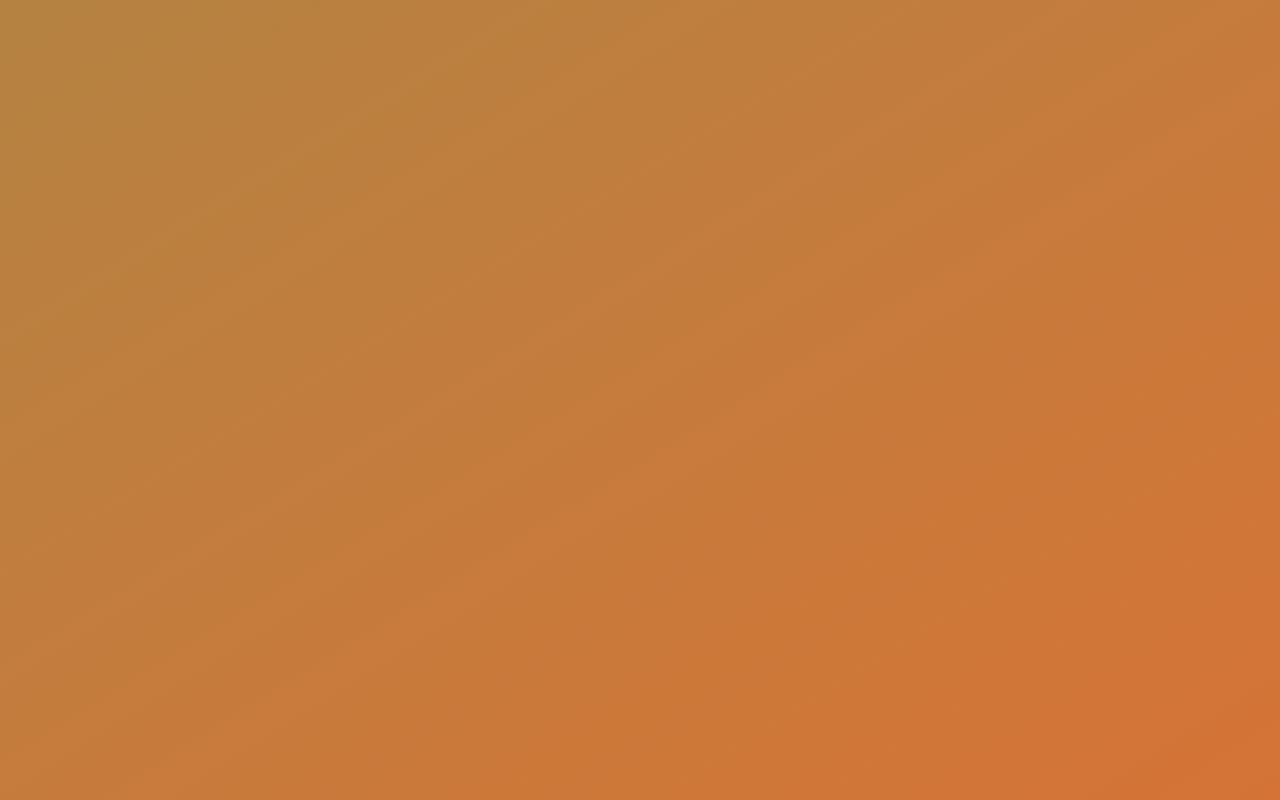
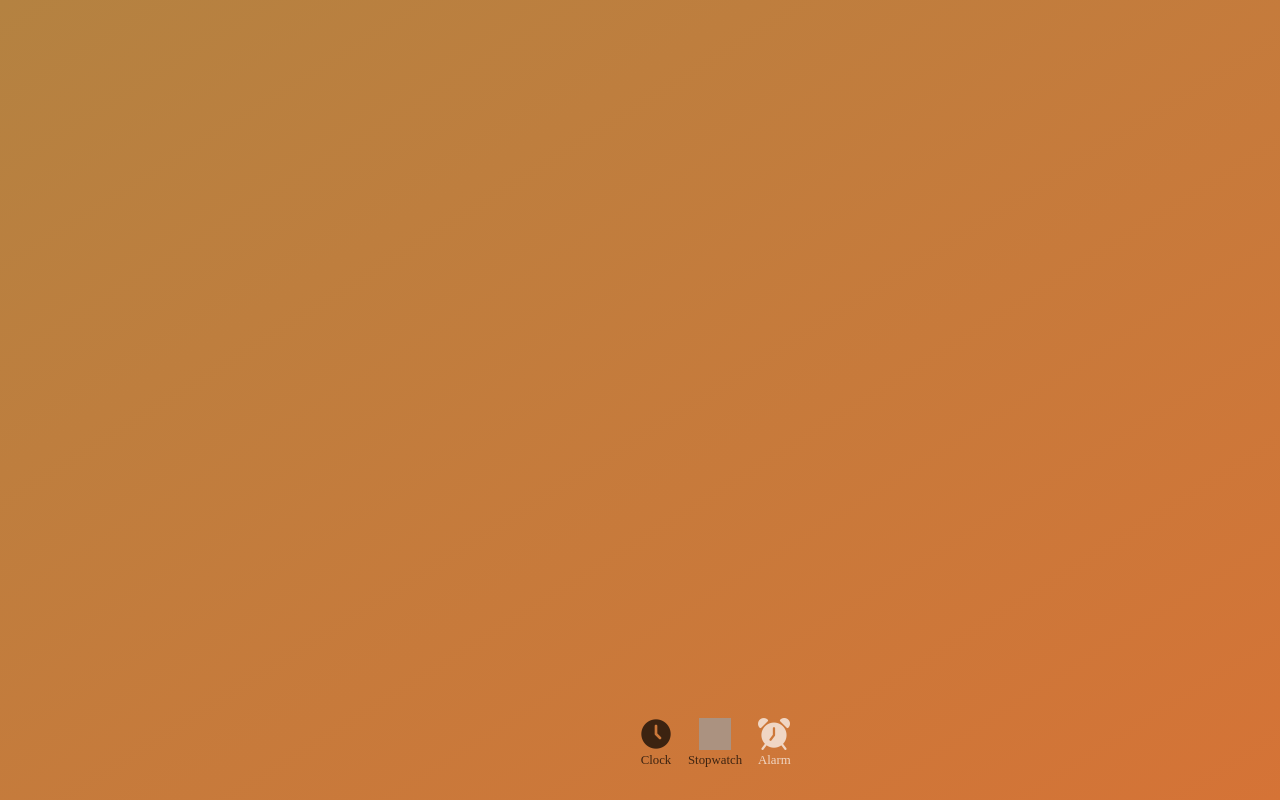
Before and after one commit to Sheikh-Rashdan/clock-webapp, a React (Vite) app: page /alarm in a window 1280 px wide. Before the commit this address had no page. Built offline with nearby package versions, Linux system fonts and the light colour scheme; grey boxes are pictures that could not be loaded; a web font is replaced by a local one.

Commit message:
Added StopwatchPage and AlarmPage

```diff
--- a/src/App.jsx
+++ b/src/App.jsx
@@ -1,5 +1,7 @@
 import { Navigate, Routes, Route } from 'react-router';
 import ClockPage from './pages/ClockPage';
+import StopwatchPage from './pages/StopwatchPage';
+import AlarmPage from './pages/AlarmPage';
 
 import './App.css'
 
@@ -9,6 +11,8 @@ function App() {
     <Routes>
       <Route index element={<Navigate to="/clock" />} />
       <Route path="/clock" element={<ClockPage />} />
+      <Route path="/stopwatch" element={<StopwatchPage />} />
+      <Route path="/alarm" element={<AlarmPage />} />
     </Routes>
   )
 }
--- /dev/null
+++ b/src/pages/AlarmPage.jsx
@@ -0,0 +1,13 @@
+import NavigationPane from '../components/NavigationPane';
+
+function AlarmPage() {
+    const CURRENT_PAGE = "alarm";
+
+    return (
+        <>
+            <NavigationPane highlight={CURRENT_PAGE} />
+        </>
+    );
+}
+
+export default AlarmPage;
--- a/src/pages/ClockPage.jsx
+++ b/src/pages/ClockPage.jsx
@@ -4,13 +4,14 @@ import ClockOptions from '../components/ClockOptions';
 import NavigationPane from '../components/NavigationPane';
 
 function ClockPage() {
+    const CURRENT_PAGE = "clock";
     const [use24Hours, setUse24Hours] = useState(false);
 
     return (
         <>
             <Clock use24Hours={use24Hours} />
             <ClockOptions use24Hours={use24Hours} setUse24Hours={setUse24Hours} />
-            <NavigationPane highlight={"clock"} />
+            <NavigationPane highlight={CURRENT_PAGE} />
         </>
     );
 }
--- /dev/null
+++ b/src/pages/StopwatchPage.jsx
@@ -0,0 +1,13 @@
+import NavigationPane from '../components/NavigationPane';
+
+function StopwatchPage() {
+    const CURRENT_PAGE = "stopwatch";
+
+    return (
+        <>
+            <NavigationPane highlight={CURRENT_PAGE} />
+        </>
+    );
+}
+
+export default StopwatchPage;
```
